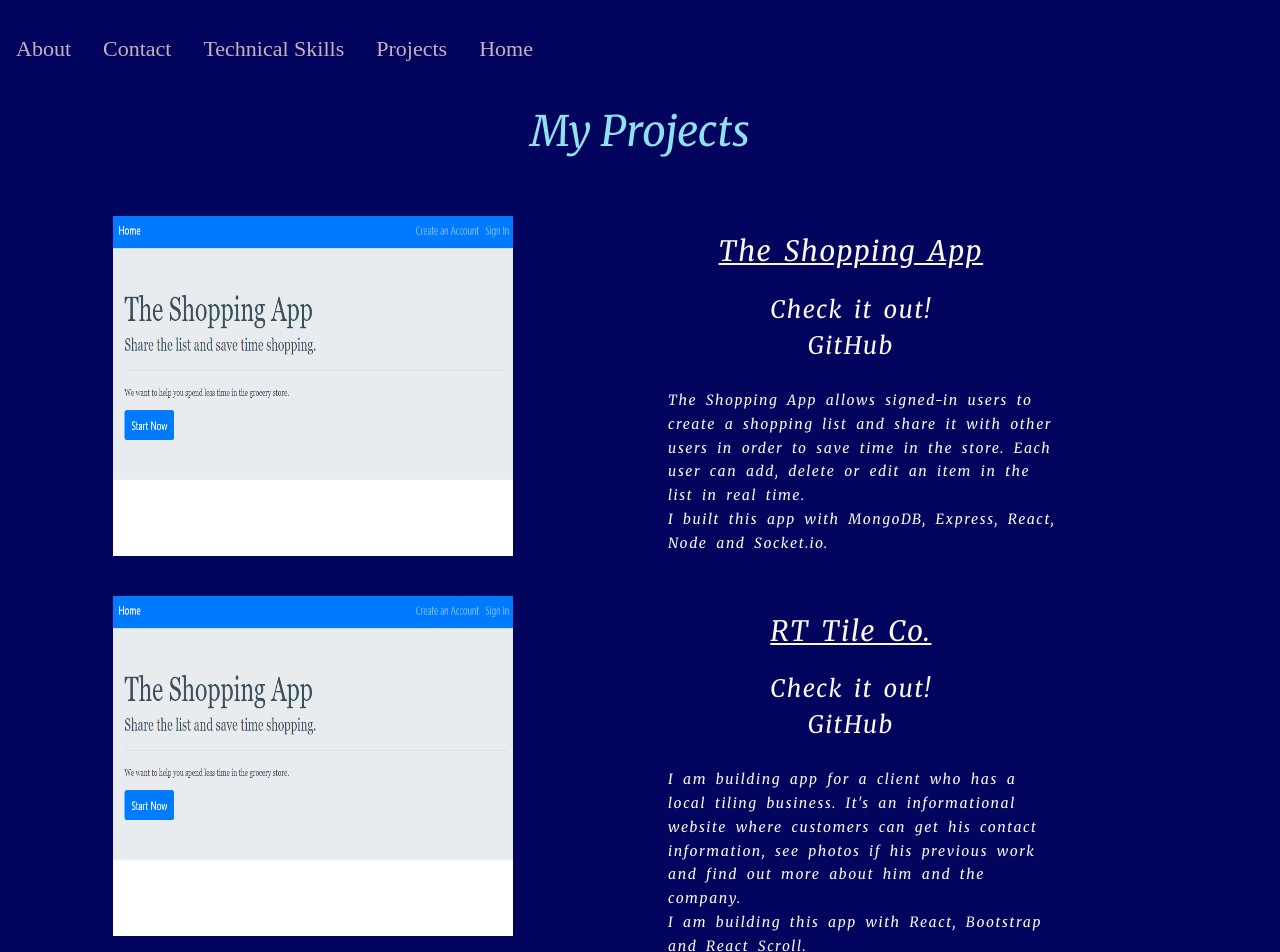
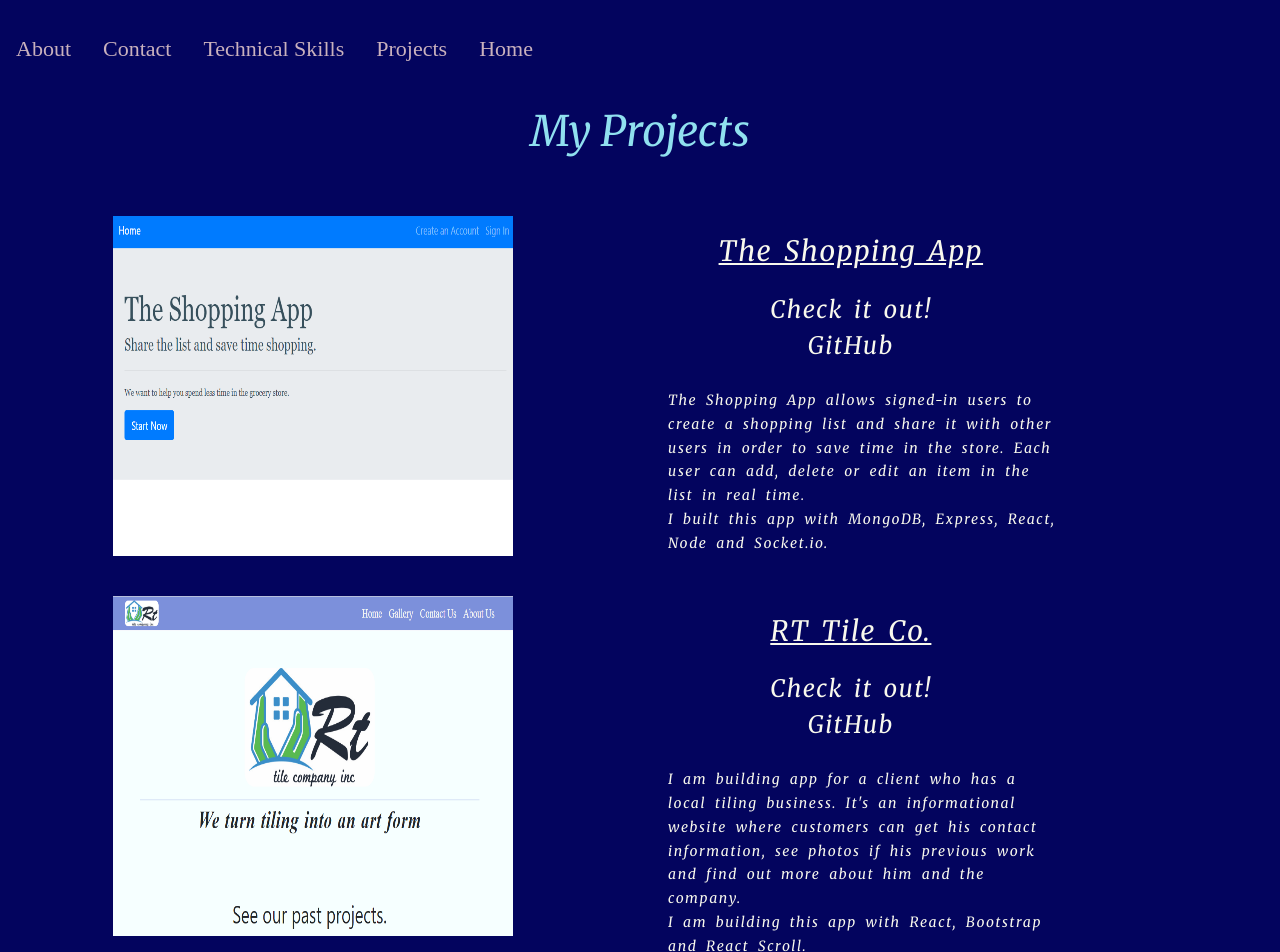
Before and after one commit to tdw78/timothy-weiss, a React (Create React App) app: page /projects in a window 1280 px wide. Shown: the top 952 px of the page. Built offline with nearby package versions, Linux system fonts and the light colour scheme.

Commit message:
Added image

```diff
--- a/src/components/Projects.js
+++ b/src/components/Projects.js
@@ -50,7 +50,7 @@ class Projects extends Component {
 
          <div className="row">
            <div className="col-lg-6">
-             <a href="https://rt-tile.herokuapp.com/" target="_blank" rel="noopener noreferrer" > <img src="../../images/shoppingapp.png" alt="Shopping App" /> </a>
+             <a href="https://rt-tile.herokuapp.com/" target="_blank" rel="noopener noreferrer" > <img src="../../images/rt.png" alt="RT Tile" /> </a>
            </div>
            <div className="col-lg-4 list-group">
              <p style={listHeader}>RT Tile Co.</p>
```
Also changed, not shown: public/images/rt.png (added).
